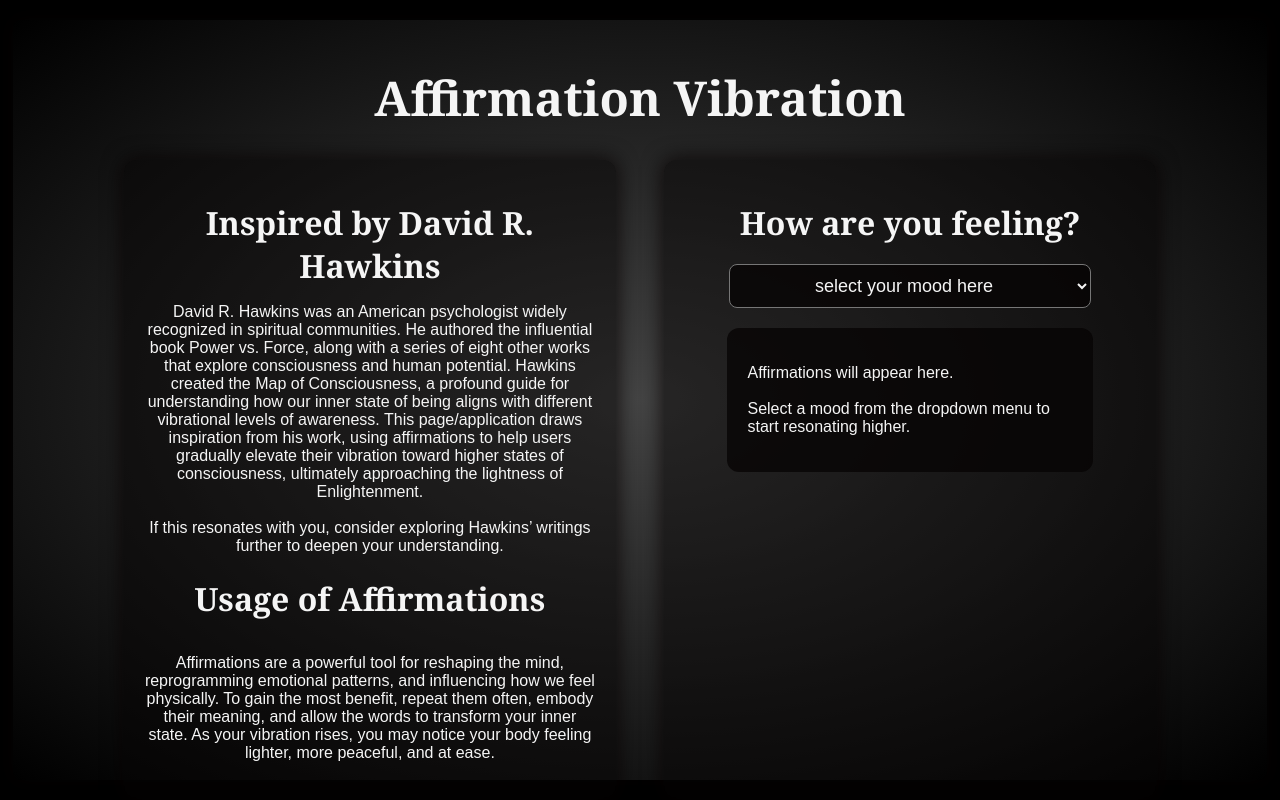
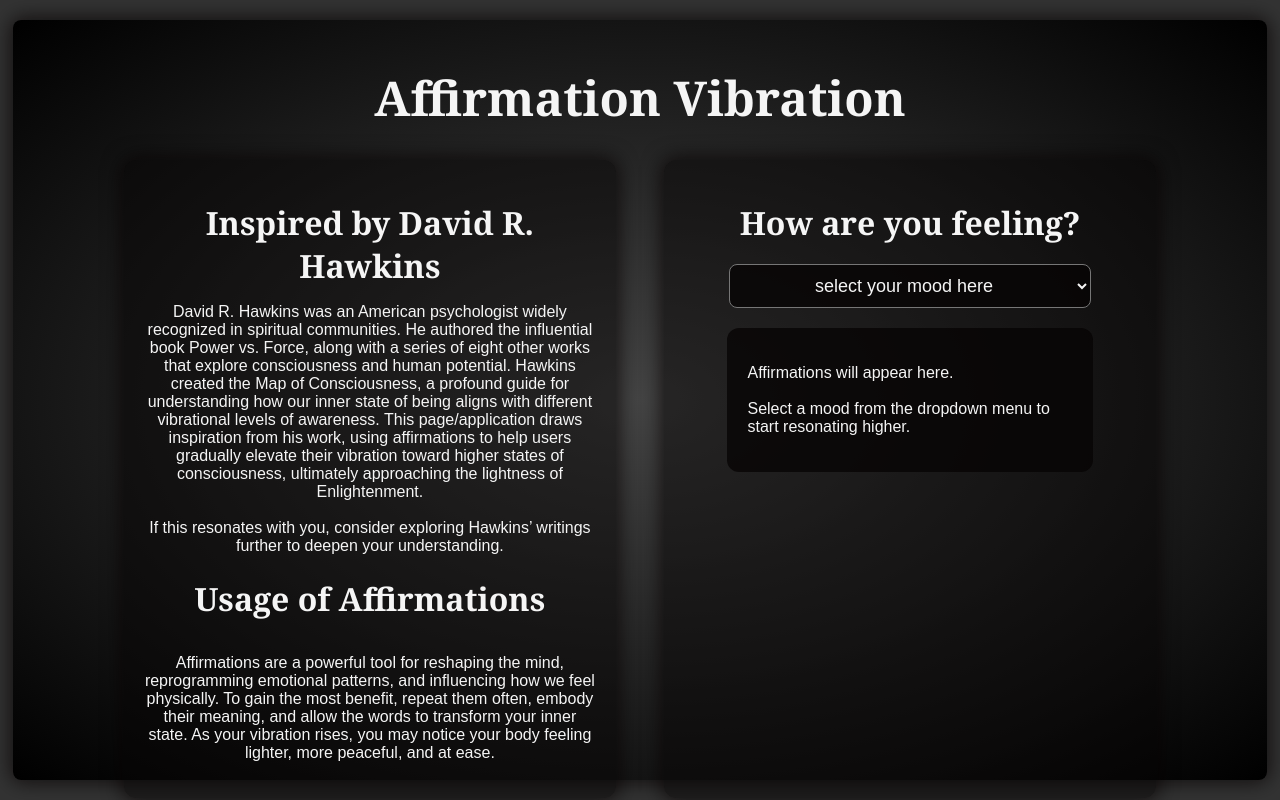
Before and after one commit to daijha/affirmationvibration, a React app in the folder frontend/: page / in a window 1280 px wide. Built offline with nearby package versions, Linux system fonts and the light colour scheme; the HTML template or start-up script is replaced by a standard one.

Commit message:
added hover interactivity on dropdown

```diff
--- a/frontend/src/App.css
+++ b/frontend/src/App.css
@@ -2,7 +2,7 @@
   margin: 0;
   padding: 0;
   height: 100%;
-  background-color: black; /* sets the whole page background */
+  background-color:#333333; /* sets the whole page background */
   display:flex;
   justify-content: center;
   align-items: center;
@@ -39,7 +39,6 @@
 .about {
   background-color: #06030378;
     box-shadow: 0 0 20px 2px  #060303c2;
-
   padding: 20px;
   border-radius: 12px;
   width: 40%;
@@ -57,11 +56,13 @@
   width: 80%;
   background-color: #060303c2;
   color: #f5f5f5;
-
   text-align: center;
   font-size: large;
-
   border-radius: 8px;
+  transition: background-color 1s ease-in-out;
+}
+select:hover{
+  background-color: #333333;
 }
 .displaybox {
   /* border:4px solid yellow; */
```
